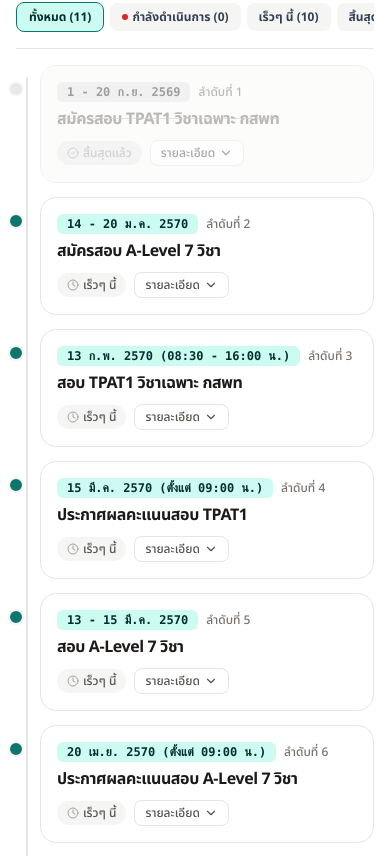
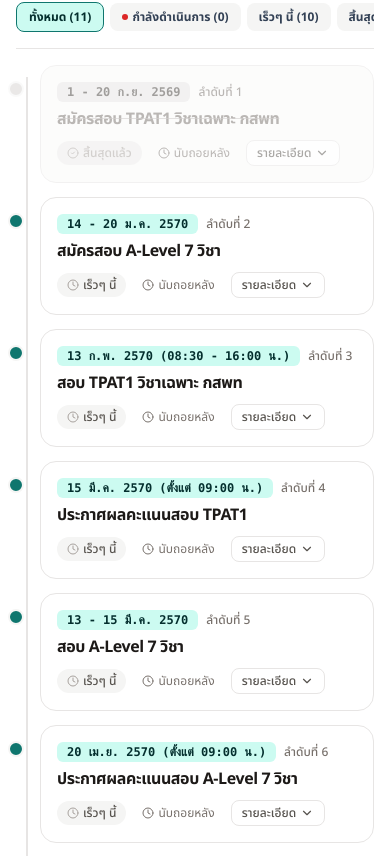
Before and after one commit to whuttkarun-jpg/potter, a Next.js app: page / in a window 390 px wide. Shown: the part 765-1621 px from the top of the page. Built offline with nearby package versions, Linux system fonts and the light colour scheme; no server answers; the database is empty; a web font is replaced by a local one.

Commit message:
fix: show countdown button on mobile (was hidden below md breakpoint)

```diff
--- a/ais/components/KsphtCalendarView.tsx
+++ b/ais/components/KsphtCalendarView.tsx
@@ -471,7 +471,7 @@
                           window.scrollTo({ top: 0, behavior: 'smooth' });
                         }}
                         title="ดูเวลานับถอยหลังของกิจกรรมนี้ด้านบน"
-                        className="text-xs px-2 py-1 rounded-md text-stone-500 hover:text-teal-700 hover:bg-stone-100 transition-colors hidden md:inline-flex items-center gap-1 cursor-pointer"
+                        className="text-xs px-2 py-1 rounded-md text-stone-500 hover:text-teal-700 hover:bg-stone-100 transition-colors inline-flex items-center gap-1 cursor-pointer"
                       >
                         <Clock className="w-3 h-3" />
                         <span>นับถอยหลัง</span>
```
